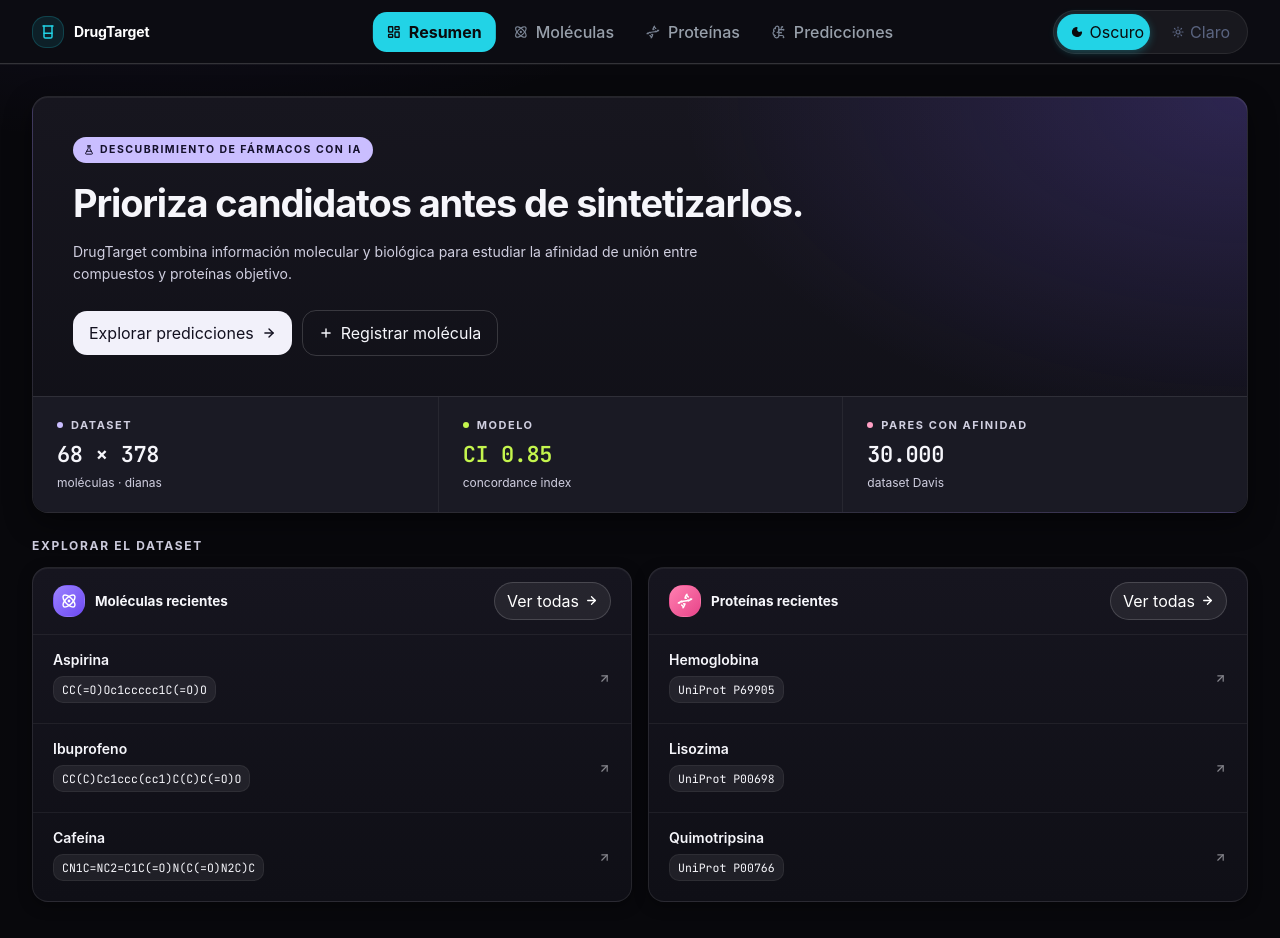
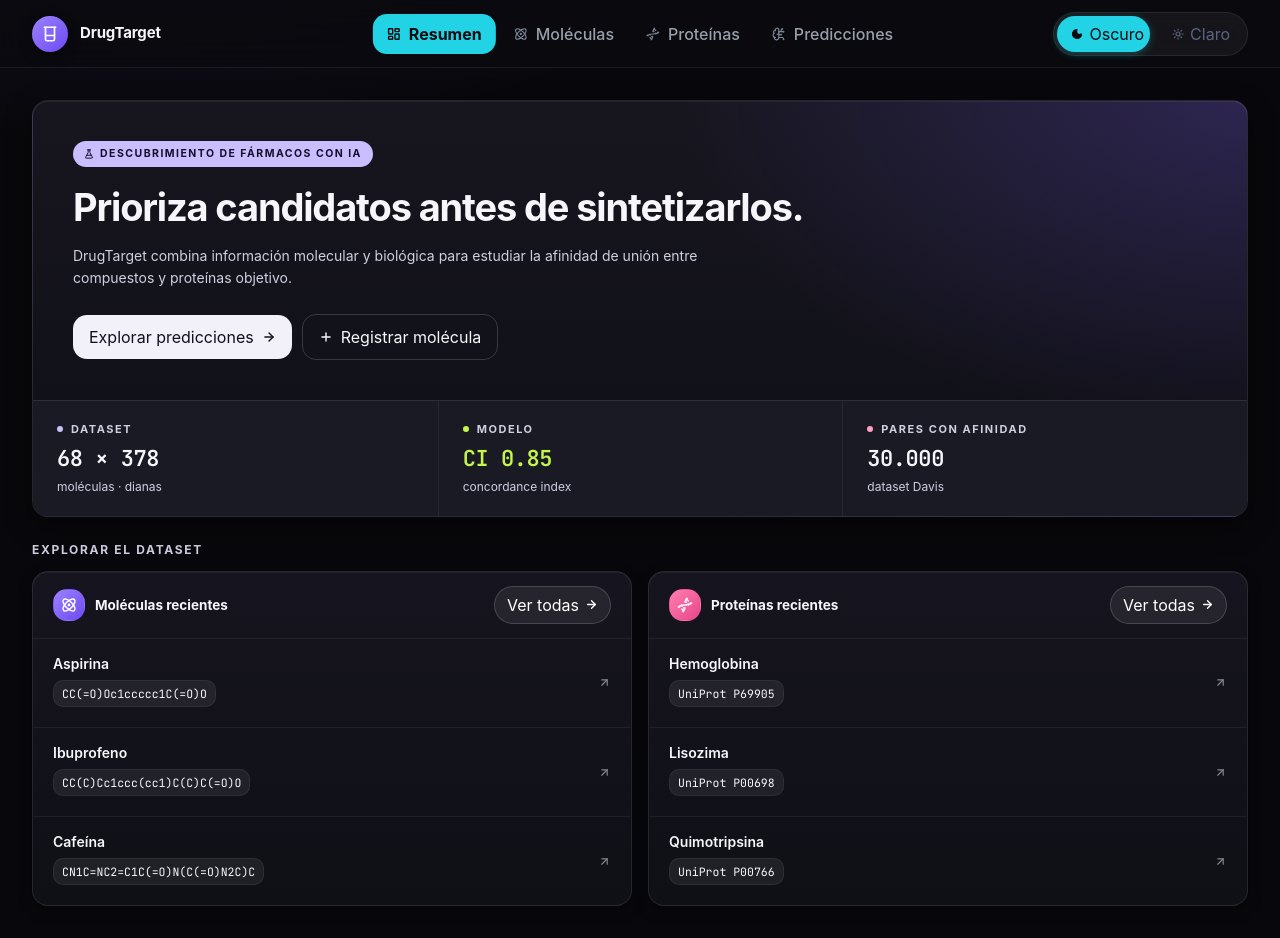
Before and after one commit to E-SalazarDev/drugtarget, a React (Vite) app in the folder frontend/: page /app in a window 1280 px wide. Built offline with nearby package versions, Linux system fonts and the light colour scheme.

Commit message:
style: topbar with translucent background and gradient logo

```diff
--- a/frontend/src/components/layout/Topbar.jsx
+++ b/frontend/src/components/layout/Topbar.jsx
@@ -2,49 +2,34 @@ import { Link } from "react-router-dom";
 import { Beaker } from "lucide-react";
 import NavLinks from "./NavLinks";
 import ThemeToggle from "./ThemeToggle";
-import { useTheme } from "../../providers/ThemeProvider";
 
 function Topbar() {
-  const { theme } = useTheme();
-  const isDark = theme === "dark";
-
   return (
-   <header
-  className="sticky top-0 z-30 flex h-16 items-center justify-between px-8"
-  style={{
-    background: isDark ? "var(--bg-elevated)" : "var(--bg-elevated)",
-    borderBottom: "1px solid var(--border-medium)",
-    boxShadow: "var(--shadow-header)",
-  }}
->
+    <header
+      className="sticky top-0 z-30 flex h-17 items-center justify-between px-5 backdrop-blur-xl sm:px-8"
+      style={{
+        background: "var(--nav-bg)",
+        borderBottom: "1px solid var(--nav-border)",
+      }}
+    >
       {/* Logo */}
       <Link
         to="/app"
-        className="flex shrink-0 items-center gap-2.5 transition-opacity hover:opacity-90"
+        className="flex shrink-0 items-center gap-3 transition-opacity hover:opacity-90"
       >
         <div
-          className="flex h-8 w-8 items-center justify-center rounded-lg"
+          className="flex h-9 w-9 items-center justify-center rounded-xl"
           style={{
-            background: isDark
-              ? "rgba(34, 211, 230, 0.10)"
-              : "rgba(10, 124, 133, 0.08)",
-            border: `1px solid ${
-              isDark
-                ? "rgba(34, 211, 230, 0.20)"
-                : "rgba(10, 124, 133, 0.18)"
-            }`,
+            background: "linear-gradient(135deg, #9B82FF 0%, #6D4AF2 100%)",
+            boxShadow: "var(--shadow-sm)",
           }}
         >
-          <Beaker
-            className="h-4 w-4"
-            strokeWidth={2.2}
-            style={{ color: isDark ? "#22D3E6" : "#0A7C85" }}
-          />
+          <Beaker className="h-4.5 w-4.5" strokeWidth={2.2} color="#FFFFFF" />
         </div>
 
         <span
-          className="text-[14px] font-bold tracking-[-0.01em]"
-          style={{ color: isDark ? "#FFFFFF" : "#0A0F24" }}
+          className="hidden text-[15px] font-bold tracking-[-0.01em] sm:inline"
+          style={{ color: "var(--text-primary)" }}
         >
           DrugTarget
         </span>
@@ -55,7 +40,7 @@ function Topbar() {
         <NavLinks />
       </div>
 
-      {/* Toggle a la derecha con aire */}
+      {/* Toggle de tema */}
       <div className="flex shrink-0 items-center">
         <ThemeToggle />
       </div>
```
